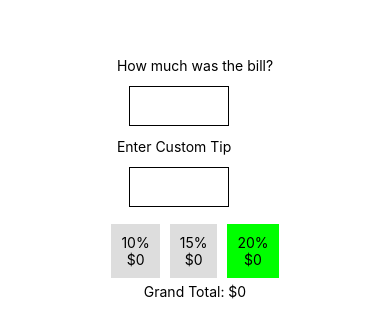
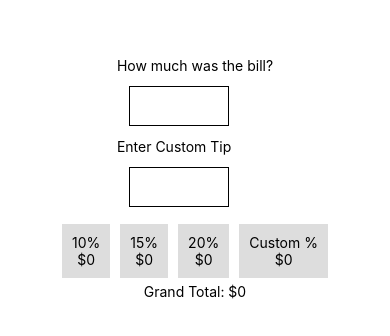
Before and after one commit to bmh0013/Tip-Calculator, a React Native app: screen / in a window 390 px wide. Shown: the part 244-580 px from the top of the page. Built offline with nearby package versions, Linux system fonts and the light colour scheme.

Commit message:
updated functionality

```diff
--- a/App.js
+++ b/App.js
@@ -1,19 +1,21 @@
 import { StatusBar } from "expo-status-bar";
 import React from "react";
 import {
+  Keyboard,
   StyleSheet,
   Text,
   View,
   TextInput,
   TouchableOpacity,
+  TouchableWithoutFeedback,
 } from "react-native";
 
 export default function App() {
   const [total, onChangeTotal] = React.useState(null);
-  const [tip, onChangeTip] = React.useState(.20);
+  const [tip, onChangeTip] = React.useState(null);
   const [customTip, onChangeCustomTip] = React.useState(null);
 
-  const TipButton = ({ percent, total, tip }) => {
+  const TipButton = ({ percent, isCustom = false }) => {
     let result = total * percent;
     result = Math.round(result * 100) / 100;
     return (
@@ -21,13 +23,14 @@ export default function App() {
       style={percent === tip ? styles.active : styles.button}
       onPress={() => {onChangeTip(percent)}}
       >
-        <Text>{percent * 100}%</Text>
+        {!isCustom ? <Text>{percent * 100}%</Text> : <Text>Custom %</Text>}
         <Text>${result}</Text>
       </TouchableOpacity>
     );
   };
 
   return (
+    <TouchableWithoutFeedback onPress={() => Keyboard.dismiss()}>
       <View style={styles.container}>
         <View>
           <Text>How much was the bill?</Text>
@@ -45,16 +48,17 @@ export default function App() {
           />
         </View>
         <View style={styles.tipContainer}>
-        <TipButton percent={0.1} total={total} tip={tip} onPress={() => onChangeTip(tip)} />
-        <TipButton percent={0.15} total={total} tip={tip} onPress={() => onChangeTip(tip)} />
-        <TipButton percent={0.2} total={total} tip={tip} onPress={() => onChangeTip(tip)} />
+          <TipButton percent={0.1} />
+          <TipButton percent={0.15} />
+          <TipButton percent={0.2} />
+          <TipButton percent={customTip * .01} isCustom={true} />
         </View>
         <View style={styles.resultContainer}>
-        <Text>Grand Total: ${!customTip ? +total + (+total * +tip) : +total + (+total * (+customTip * .01) )}</Text>
+          <Text>Grand Total: ${ +total + (+total * +tip) }</Text>
         </View>
-      {tip === 'custom' && Text}
         <StatusBar style="auto" />
       </View>
+    </TouchableWithoutFeedback>
   );
 }
 
```
Lines whose indentation alone changed are shown as unchanged.
